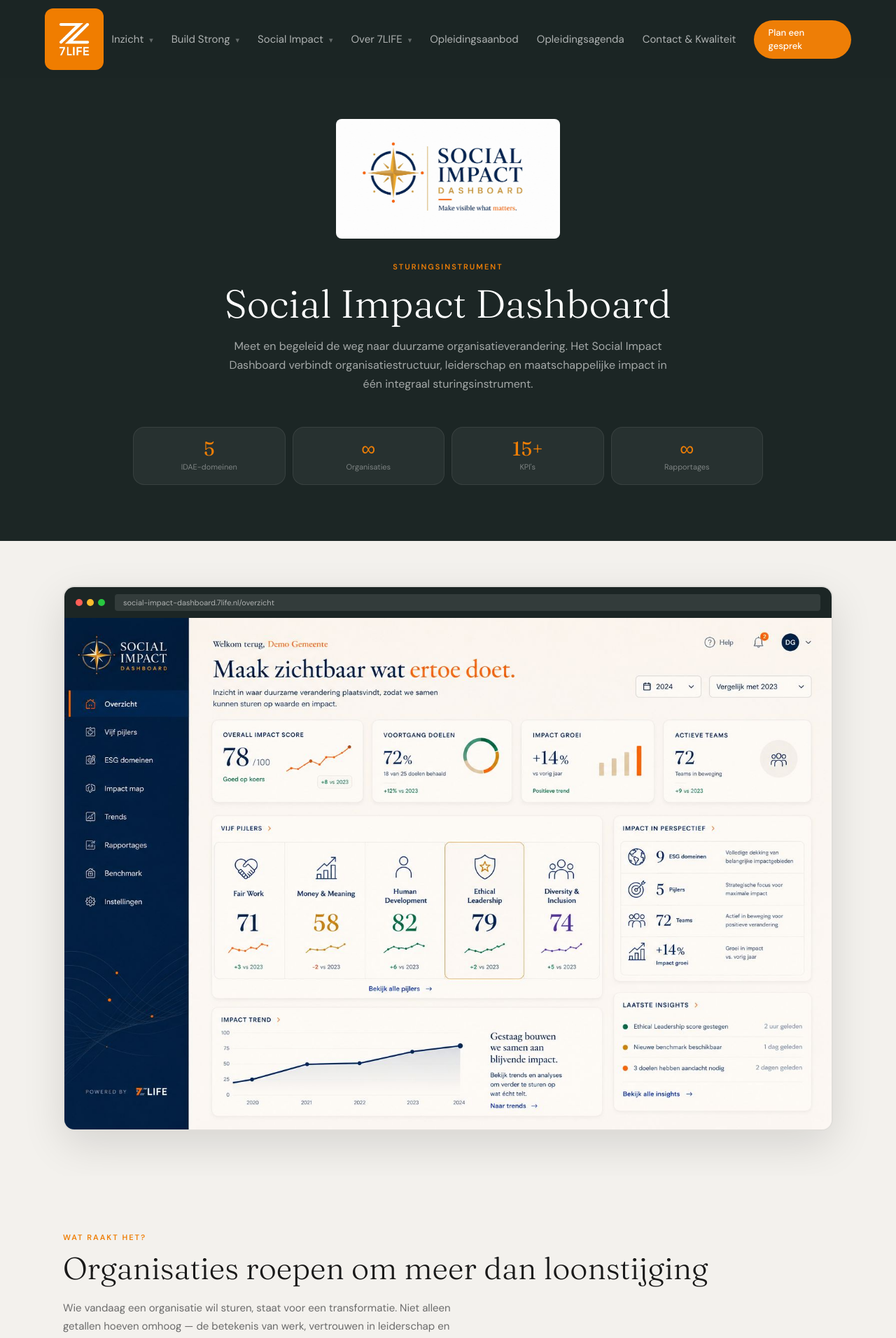
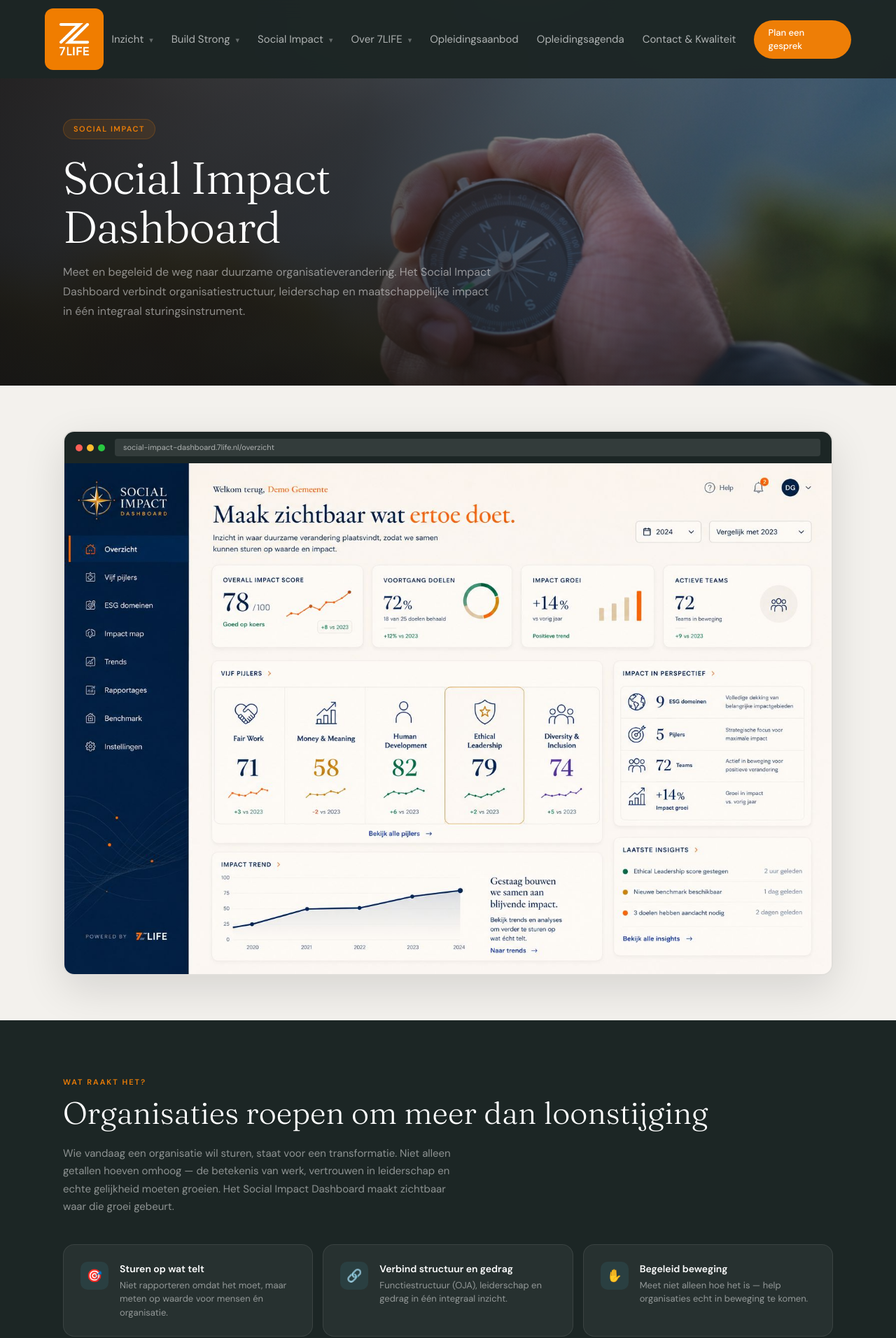
Before and after one commit to Hein-Runderkamp/7life-site, a Next.js app: page /social-impact-dashboard in a window 1280 px wide. Shown: the top 1912 px of the page at 70% size. Built offline with nearby package versions, Linux system fonts and the light colour scheme.

Commit message:
Social Impact Dashboard-pagina: hero-achtergrondfoto vervangen

```diff
--- a/app/social-impact-dashboard/page.tsx
+++ b/app/social-impact-dashboard/page.tsx
@@ -2,13 +2,6 @@
 import Image from "next/image";
 import Header from "@/components/Header";
 import Footer from "@/components/Footer";
-
-const heroStats = [
-  { n: "5", l: "IDAE-domeinen" },
-  { n: "∞", l: "Organisaties" },
-  { n: "15+", l: "KPI's" },
-  { n: "∞", l: "Rapportages" },
-];
 
 const vragen = [
   {
@@ -70,41 +63,41 @@
       <Header />
       <main>
         {/* HERO */}
-        <section className="bg-donker text-white px-[5%] pt-[170px] pb-20 text-center">
-          <div className="max-w-[900px] mx-auto">
-            <div className="flex justify-center mb-8">
+        <section className="relative flex items-end overflow-hidden bg-donker min-h-[520px] px-[5%] pt-[170px] pb-16">
           <Image
-                src="/sid/logo.jpeg"
+            src="/sid/hero-achtergrond.jpg"
             alt="Social Impact Dashboard"
-                width={320}
-                height={171}
-                className="w-[260px] sm:w-[320px] h-auto rounded-lg"
+            fill
+            priority
+            className="object-cover"
           />
+          <div
+            className="absolute inset-0"
+            style={{
+              background:
+                "linear-gradient(100deg, rgba(20,20,20,0.92) 0%, rgba(20,20,20,0.78) 40%, rgba(20,20,20,0.4) 70%, rgba(20,20,20,0.15) 100%)",
+            }}
+          />
+          <div
+            className="absolute inset-0"
+            style={{
+              background: "linear-gradient(0deg, rgba(20,20,20,0.5) 0%, transparent 40%)",
+            }}
+          />
+          <div className="max-w-[1100px] mx-auto relative z-10 w-full">
+            <div className="max-w-[620px]">
+              <div className="inline-flex items-center gap-1.5 bg-oranje/10 border border-oranje/[0.22] text-oranje text-[11px] font-semibold tracking-[1.5px] px-3.5 py-[5px] rounded-full mb-5 uppercase">
+                Social Impact
               </div>
-            <span className="text-[11px] font-bold tracking-[2px] text-oranje uppercase mb-3.5 block">
-              Sturingsinstrument
-            </span>
-            <h1 className="font-serif text-[clamp(36px,6vw,56px)] font-light leading-[1.1] mb-4">
+              <h1 className="font-serif text-[clamp(38px,5vw,64px)] font-light text-white leading-[1.1] tracking-[-1px] mb-4">
                 Social Impact Dashboard
               </h1>
-            <p className="text-base text-white/60 max-w-[640px] mx-auto mb-10 leading-[1.7]">
+              <p className="text-white/50 text-base leading-[1.75] mb-7">
                 Meet en begeleid de weg naar duurzame organisatieverandering.
                 Het Social Impact Dashboard verbindt organisatiestructuur,
                 leiderschap en maatschappelijke impact in één integraal
                 sturingsinstrument.
               </p>
-            <div className="grid grid-cols-2 sm:grid-cols-4 gap-2.5 mt-12">
-              {heroStats.map((s) => (
-                <div
-                  key={s.l}
-                  className="bg-white/5 border border-white/[0.08] rounded-2xl px-3.5 py-4"
-                >
-                  <div className="font-serif text-[28px] text-oranje leading-none">
-                    {s.n}
-                  </div>
-                  <div className="text-[11px] text-white/40 mt-1">{s.l}</div>
-                </div>
-              ))}
             </div>
           </div>
         </section>
@@ -134,15 +127,15 @@
         </section>
 
         {/* WAT RAAKT HET */}
-        <section className="px-[5%] py-20 bg-achtergrond">
+        <section className="px-[5%] py-20 bg-donker">
           <div className="max-w-[1100px] mx-auto">
             <div className="text-[11px] font-bold tracking-[2px] text-oranje uppercase mb-2.5">
               Wat raakt het?
             </div>
-            <h2 className="font-serif text-[clamp(28px,4vw,44px)] font-light leading-[1.15] mb-5">
+            <h2 className="font-serif text-[clamp(28px,4vw,44px)] font-light text-white leading-[1.15] mb-5">
               Organisaties roepen om meer dan loonstijging
             </h2>
-            <p className="text-[15px] text-subtekst max-w-[580px] mb-10 leading-[1.7]">
+            <p className="text-[15px] text-white/50 max-w-[580px] mb-10 leading-[1.7]">
               Wie vandaag een organisatie wil sturen, staat voor een
               transformatie. Niet alleen getallen hoeven omhoog — de
               betekenis van werk, vertrouwen in leiderschap en echte
@@ -153,14 +146,14 @@
               {vragen.map((v) => (
                 <div
                   key={v.titel}
-                  className="bg-kaart border-[1.5px] border-black/[0.07] rounded-2xl p-6 flex gap-4 hover:border-blauw hover:-translate-y-0.5 transition-all"
+                  className="bg-white/5 border-[1.5px] border-white/[0.09] rounded-2xl p-6 flex gap-4 hover:border-blauw hover:-translate-y-0.5 transition-all"
                 >
-                  <div className="w-10 h-10 rounded-[10px] bg-blauw/10 flex items-center justify-center text-lg flex-shrink-0">
+                  <div className="w-10 h-10 rounded-[10px] bg-blauw/15 flex items-center justify-center text-lg flex-shrink-0">
                     {v.icon}
                   </div>
                   <div>
-                    <h3 className="text-sm font-semibold mb-1">{v.titel}</h3>
-                    <p className="text-[13px] text-subtekst leading-[1.5]">
+                    <h3 className="text-sm font-semibold text-white mb-1">{v.titel}</h3>
+                    <p className="text-[13px] text-white/50 leading-[1.5]">
                       {v.tekst}
                     </p>
                   </div>
@@ -177,7 +170,7 @@
               Kern
             </div>
             <h2 className="font-serif text-[clamp(28px,4vw,44px)] font-light leading-[1.15] mb-5">
-              Het IDAE-framework: vijf domeinen
+              Het Social Impact Dashboard: vijf Pijlers
             </h2>
             <p className="text-[15px] text-subtekst max-w-[580px] mb-10 leading-[1.7]">
               Het Social Impact Dashboard meet vijf elkaar versterkende
@@ -204,15 +197,15 @@
         </section>
 
         {/* DRIE LAGEN VAN ZICHT */}
-        <section className="px-[5%] py-20 bg-white">
+        <section className="px-[5%] py-20 bg-donker">
           <div className="max-w-[1100px] mx-auto">
             <div className="text-[11px] font-bold tracking-[2px] text-oranje uppercase mb-2.5">
               Hoe werkt het
             </div>
-            <h2 className="font-serif text-[clamp(28px,4vw,44px)] font-light leading-[1.15] mb-5">
+            <h2 className="font-serif text-[clamp(28px,4vw,44px)] font-light text-white leading-[1.15] mb-5">
               Drie lagen van zicht
             </h2>
-            <p className="text-[15px] text-subtekst max-w-[580px] mb-10 leading-[1.7]">
+            <p className="text-[15px] text-white/50 max-w-[580px] mb-10 leading-[1.7]">
               Het dashboard werkt van onder naar boven: van mensen-niveau
               naar organisatiestructuur naar impact-doelen. Elke laag geeft
               antwoord op &lsquo;waarom&rsquo; voordat je naar &lsquo;wat&rsquo; kijkt.
@@ -221,18 +214,18 @@
               {lagen.map((l) => (
                 <div
                   key={l.titel}
-                  className="bg-kaart border-[1.5px] border-black/[0.07] rounded-2xl p-6 hover:border-blauw hover:-translate-y-0.5 transition-all"
+                  className="bg-white/5 border-[1.5px] border-white/[0.09] rounded-2xl p-6 hover:border-blauw hover:-translate-y-0.5 transition-all"
                 >
                   <div className="text-[28px] mb-3">{l.icon}</div>
-                  <h3 className="text-[15px] font-semibold mb-2">{l.titel}</h3>
-                  <p className="text-[13px] text-subtekst leading-[1.6] mb-3.5">
+                  <h3 className="text-[15px] font-semibold text-white mb-2">{l.titel}</h3>
+                  <p className="text-[13px] text-white/50 leading-[1.6] mb-3.5">
                     {l.tekst}
                   </p>
                   <div className="flex flex-col gap-1.5">
                     {l.features.map((f) => (
                       <div
                         key={f}
-                        className="flex gap-2 text-xs text-subtekst items-start before:content-['✓'] before:text-blauw before:font-bold before:flex-shrink-0"
+                        className="flex gap-2 text-xs text-white/50 items-start before:content-['✓'] before:text-blauw before:font-bold before:flex-shrink-0"
                       >
                         {f}
                       </div>
```
Also changed, not shown: public/sid/hero-achtergrond.jpg (added), 1 other file (tests, documents, lock files or other folders). Lines whose indentation alone changed are shown as unchanged.
